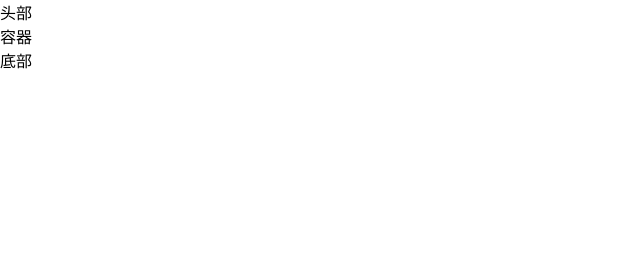
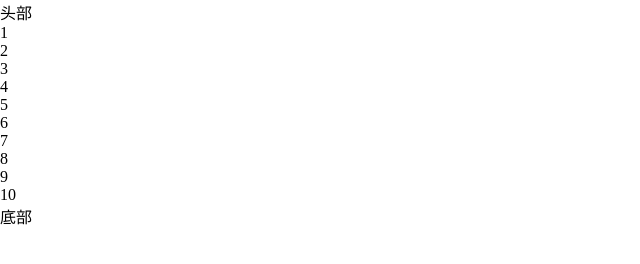
Before and after one commit to bing961175341/task, a plain HTML site: page src/index.html in a window 1280 px wide. Shown: the whole page, without its empty margins (0-640 px from the left). Drawn offline with Linux system fonts and the light colour scheme.

Commit message:
列表完成

```diff
--- a/src/index.html
+++ b/src/index.html
@@ -12,7 +12,20 @@
 <body>
     <div class="wrapper">
         <header>头部</header>
-        <section>容器</section>
+        <section>
+            <ul>
+                <li>1</li>
+                <li>2</li>
+                <li>3</li>
+                <li>4</li>
+                <li>5</li>
+                <li>6</li>
+                <li>7</li>
+                <li>8</li>
+                <li>9</li>
+                <li>10</li>
+            </ul>
+        </section>
         <footer>底部</footer>
     </div>
 
```
